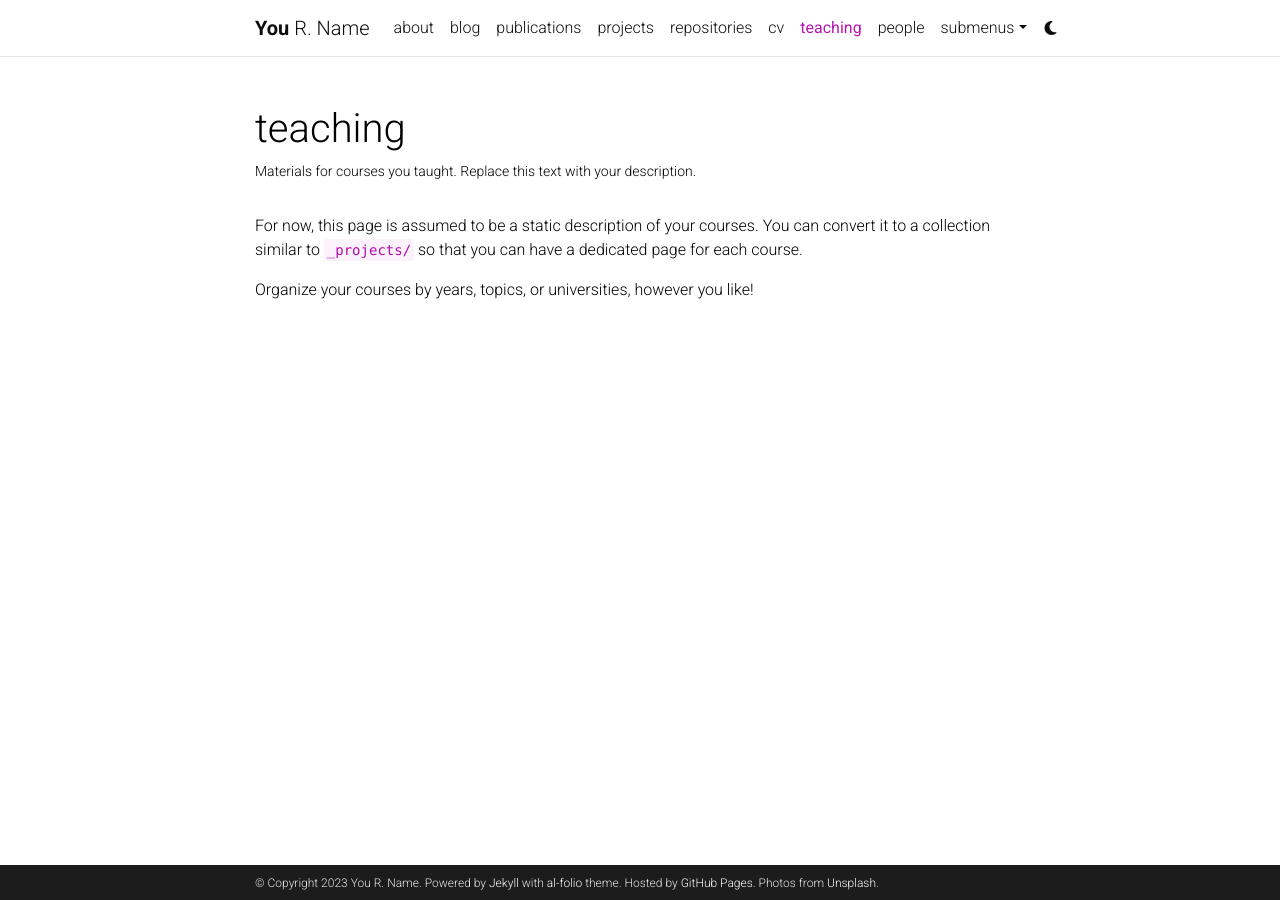
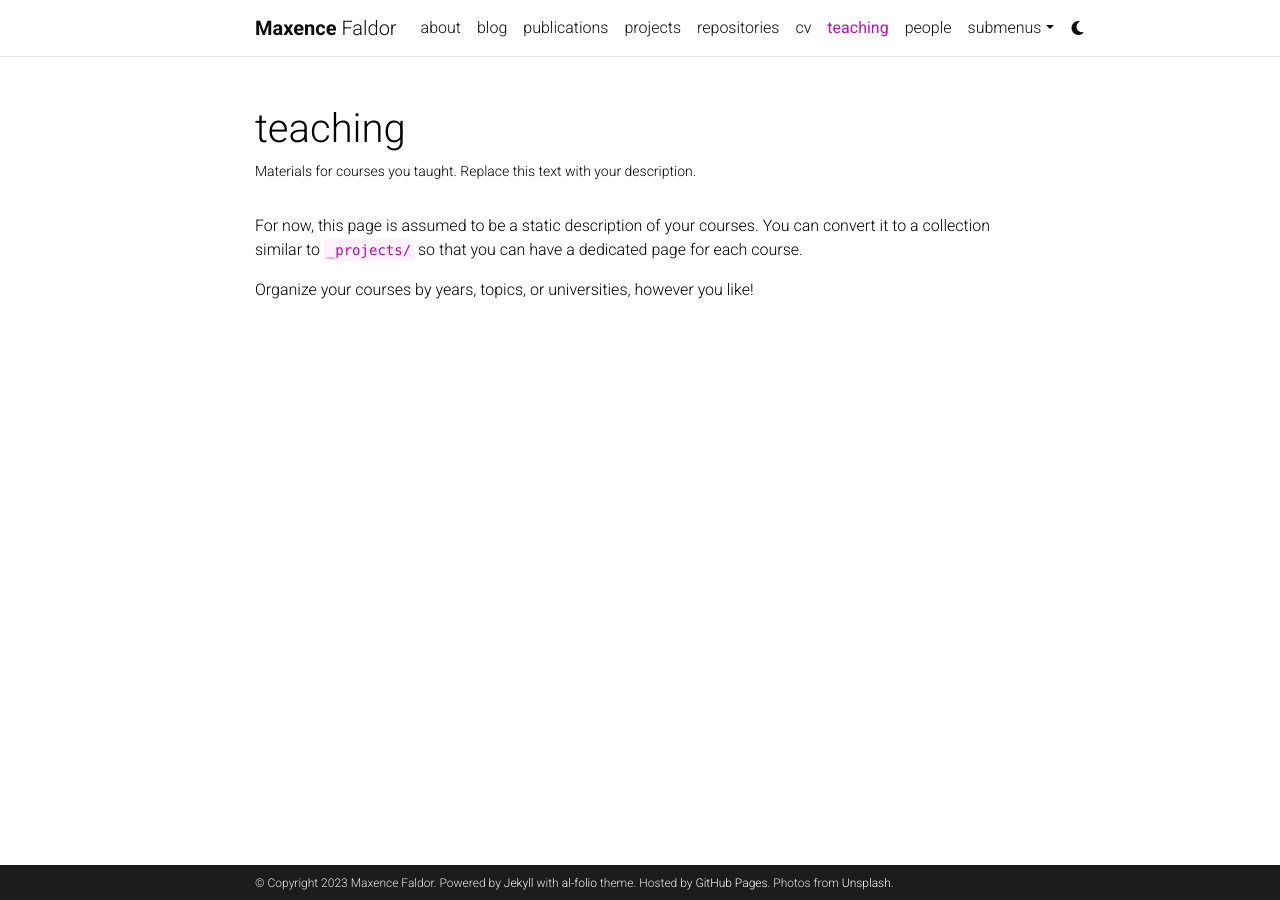
Before and after one commit to maxencefaldor/maxencefaldor.github.io, a Jekyll site: the page built from _pages/teaching.md, in a window 1280 px wide. Built offline with Jekyll 4.4.1, drawn with Linux system fonts in a browser that asks for light colours; comment, search, counter and statistics services are not loaded; a style sheet for code colours, icons or effects is not loaded.

Commit message:
Update url

```diff
--- a/_config.yml
+++ b/_config.yml
@@ -3,12 +3,12 @@
 # -----------------------------------------------------------------------------
 
 title: blank # the website title (if blank, full name will be used instead)
-first_name: You
-middle_name: R.
-last_name: Name
-email: you@example.com
+first_name: Maxence
+middle_name:
+last_name: Faldor
+email: maxencefaldor@gmail.com
 description: > # the ">" symbol means to ignore newlines until "footer_text:"
-  A simple, whitespace theme for academics. Based on [*folio](https://github.com/bogoli/-folio) design.
+  Maxence Faldor's personal website.
 footer_text: >
   Powered by <a href="https://jekyllrb.com/" target="_blank">Jekyll</a> with <a href="https://github.com/alshedivat/al-folio">al-folio</a> theme.
   Hosted by <a href="https://pages.github.com/" target="_blank">GitHub Pages</a>.
@@ -18,8 +18,8 @@
 lang: en # the language of your site (for example: en, fr, cn, ru, etc.)
 icon: ⚛️  # the emoji used as the favicon (alternatively, provide image name in /assets/img/)
 
-url: https://alshedivat.github.io # the base hostname & protocol for your site
-baseurl: /al-folio # the subpath of your site, e.g. /blog/
+url: https://maxencefaldor.github.io # the base hostname & protocol for your site
+baseurl: # the subpath of your site, e.g. /blog/
 last_updated: false # set to true if you want to display last updated in the footer
 impressum_path:  # set to path to include impressum link in the footer, use the same path as permalink in a page, helps to conform with EU GDPR
 
```
